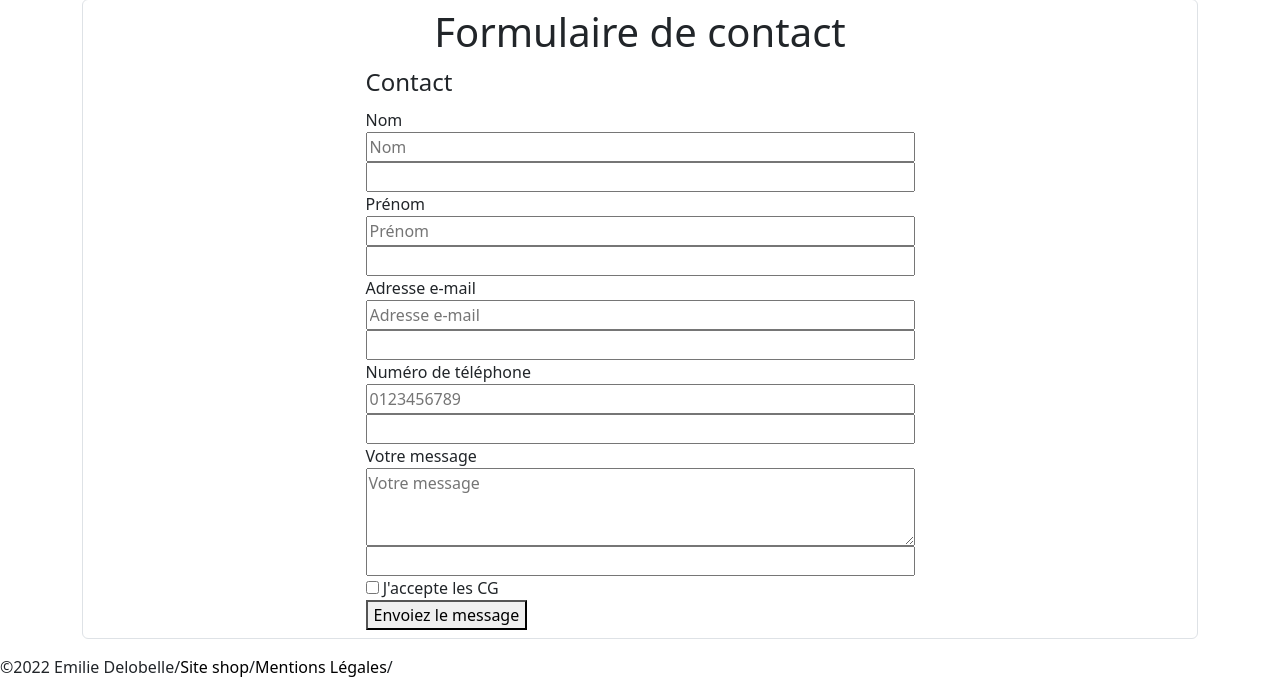
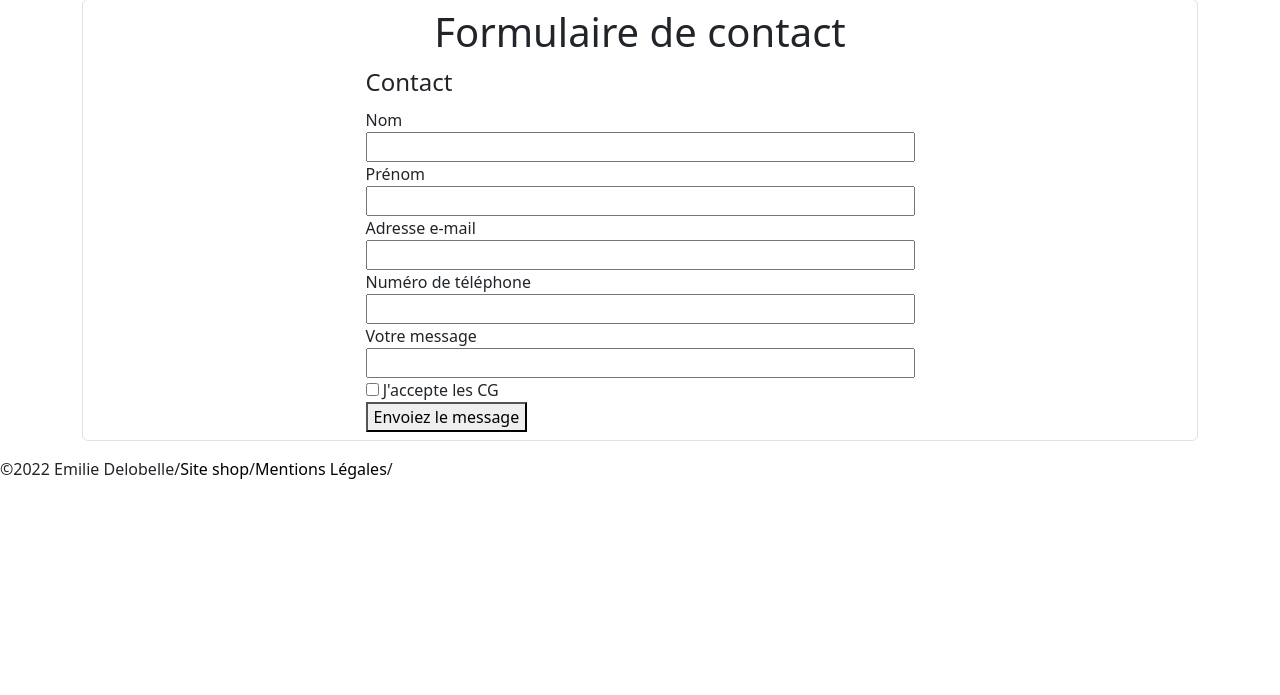
Before and after one commit to DelobelleEmilie/site-ecommerce-TLOU, a PHP site: page /contact in a window 1280 px wide. Shown: the part 427-1122 px from the top of the page. After the commit the page ends 906 px from the top, so only its background shows below. Run offline with PHP 8.4, Linux system fonts and the light colour scheme; grey boxes are pictures that could not be loaded.

Commit message:
ese enter the commit message for your changes. Lines starting

```diff
--- a/template/contact.html.twig
+++ b/template/contact.html.twig
@@ -23,27 +23,27 @@
                         <legend>Contact</legend>
                         <div class="d-grid">
                             <label for="nom">Nom</label>
-                            <input type="text" name="nom" placeholder="Nom"/>
+
                             	<input id="nom" type="nom" name="nom" required>
                         </div>
                         <div class="d-grid">
                             <label for="prenom">Prénom</label>
-                            <input type="text" name="prenom" placeholder="Prénom"/>
+
                             <input id="prenom" type="prenom" name="prenom" required>
                         </div>
                         <div class="d-grid">
                             <label for="mail">Adresse e-mail</label>
-                            <input type="email" name="mail" placeholder="Adresse e-mail"/>
+
                             <input id="mail" type="mail" name="mail" required>
                         </div>
                         <div class="d-grid">
                             <label for="tel">Numéro de téléphone</label>
-                            <input type="text" name="tel" placeholder="0123456789"/>
+
                             <input id="tel" type="tel" name="tel" required>
                         </div>
                         <div class="d-grid">
                             <label for="mail">Votre message</label>
-                            <textarea placeholder="Votre message" rows="3"></textarea>
+
                             <input id="Votre message" type="Votre message" name="Votre message" required>
                         </div>
                         <input type="checkbox" id="tnc">
```
